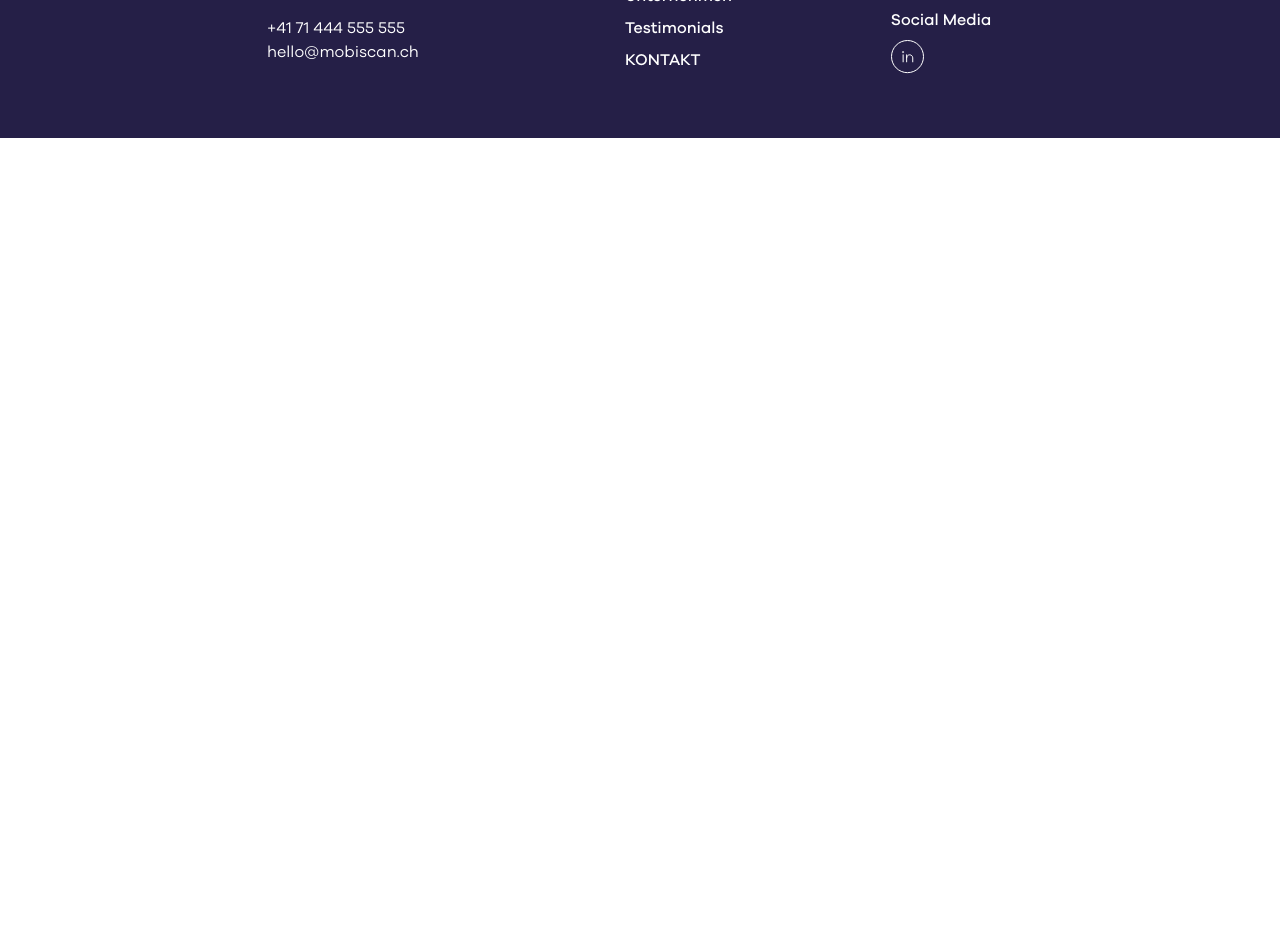
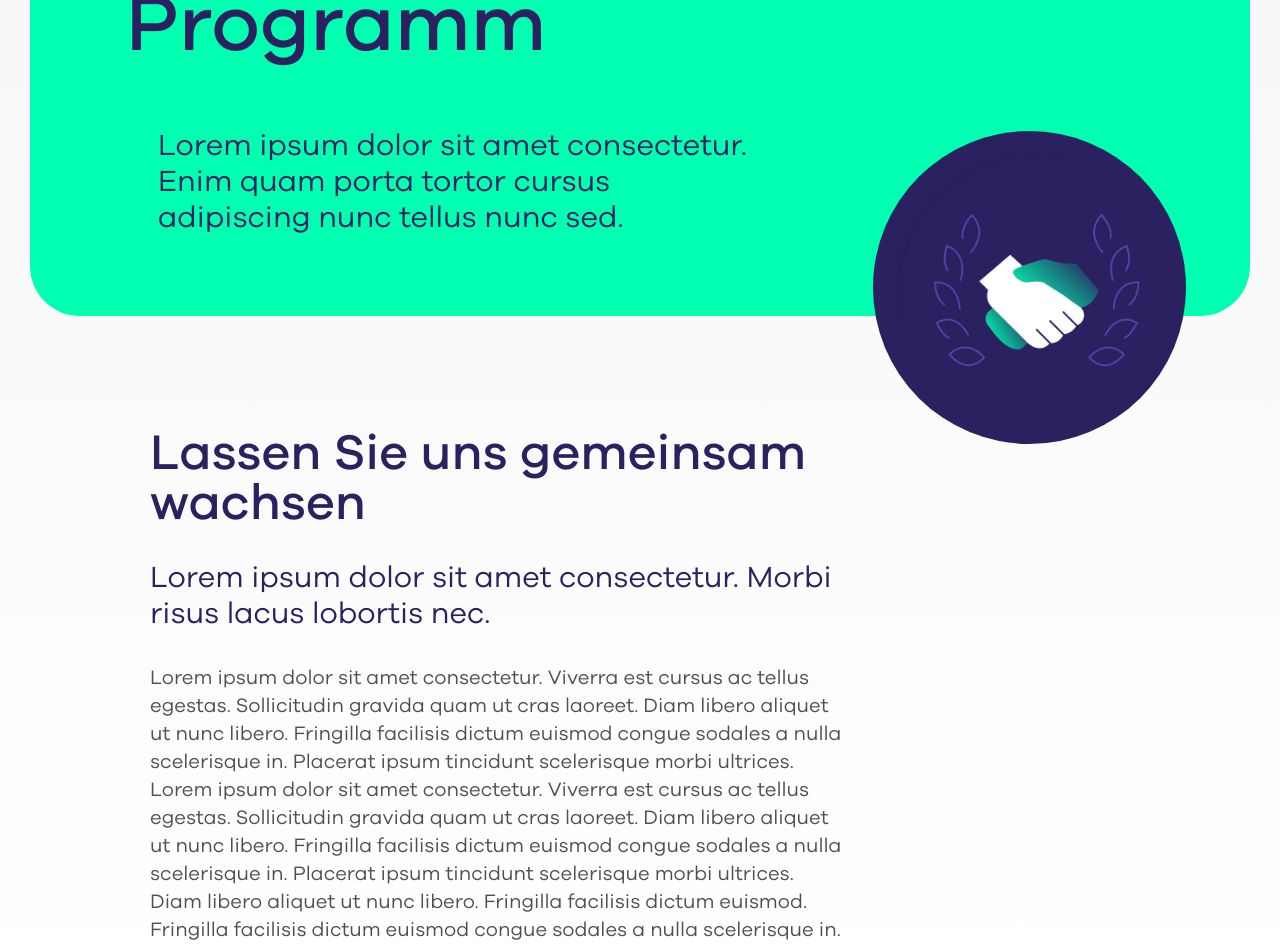
Before and after one commit to abdelaliabouelhassan/mobiscan, a Nuxt app: page /sales-partner in a window 1280 px wide. Shown: the part 240-1192 px from the top of the page. Before the commit the page ends 800 px from the top, so only its background shows below. Built offline with nearby package versions, Linux system fonts and the light colour scheme.

Commit message:
first section sales partner

```diff
--- /dev/null
+++ b/components/partials/sections/sales_partner/FirstSection.vue
@@ -0,0 +1,41 @@
+<template>
+    <section class=" w-full">
+        <div class=" w-full bg-caribbean-green   rounded-[3.125rem] px-4 md:px-10 lg:px-24 pt-36 pb-32 md:pb-48 lg:pb-20 space-y-10 lg:space-y-16 lg:space-x-8 relative">
+            <h1 class=" text-port-gore text-4xl sm:text-6xl md:text-[5rem] font-galano-grotesque-medium font-normal">Vertriebspartner- Programm</h1>
+            <p class=" max-w-[37rem] w-full  text-port-gore text-xl md:text-3xl">
+            Lorem ipsum dolor sit amet consectetur. Enim quam porta tortor cursus adipiscing nunc tellus nunc sed.
+            </p>
+
+        <div
+            class=" bg-port-gore rounded-full md:h-[19.5625rem] md:w-[19.5625rem] h-[14rem] w-[14rem] flex absolute right-16 -bottom-32"
+            >
+            <img
+                src="/images/sales_partner/partner.png"
+                class="m-auto object-cover "
+                alt=""
+            />
+            </div>
+        </div>
+
+        <div class=" w-full pt-36  sm:pt-32  xl:pt-28 lg:pl-[7.5rem] pb-20 px-4">
+            <div class=" w-full max-w-[43.6875rem] flex flex-col items-start space-y-8">
+                  <h1 class=" text-port-gore text-[2.5rem] md:text-[3.125rem] font-galano-grotesque-medium  leading-[3.125rem]">Lassen Sie uns gemeinsam wachsen</h1>
+                  <span class=" text-port-gore font-galano-grotesque text-xl md:text-3xl font-normal">Lorem ipsum dolor sit amet consectetur. Morbi risus lacus lobortis nec.</span>
+                  <p class=" text-dark-grey font-normal text-lg md:text-xl">
+                    Lorem ipsum dolor sit amet consectetur. Viverra est cursus ac tellus egestas. Sollicitudin gravida quam ut cras laoreet. Diam libero aliquet ut nunc libero. Fringilla facilisis dictum euismod congue sodales a nulla scelerisque in. Placerat ipsum tincidunt scelerisque morbi ultrices.
+                    Lorem ipsum dolor sit amet consectetur. Viverra est cursus ac tellus egestas. Sollicitudin gravida quam ut cras laoreet. Diam libero aliquet ut nunc libero. Fringilla facilisis dictum euismod congue sodales a nulla scelerisque in. Placerat ipsum tincidunt scelerisque morbi ultrices.
+                    Diam libero aliquet ut nunc libero. Fringilla facilisis dictum euismod.
+                    Fringilla facilisis dictum euismod congue sodales a nulla scelerisque in.
+                  </p>
+            </div>
+        </div>
+    </section>
+</template>
+
+
+
+<style scoped>
+ .card-drop {
+    filter: drop-shadow(-8px -8px 24px rgba(0, 0, 0, 0.05));
+ }
+</style>
--- /dev/null
+++ b/pages/sales-partner/index.vue
@@ -0,0 +1,11 @@
+<template>
+     <div class=" w-full h-full px-4 bg-gradient-to-b from-[#F6F6F6] to-white">
+        <div class=" w-full max-w-[76.25rem] mx-auto ">
+           <FirstSection />
+        </div>
+   </div>
+</template>
+
+<script setup>
+  import FirstSection from "@/components/partials/sections/sales_partner/FirstSection.vue"
+</script>
```
Also changed, not shown: public/images/sales_partner/partner.png (added).
